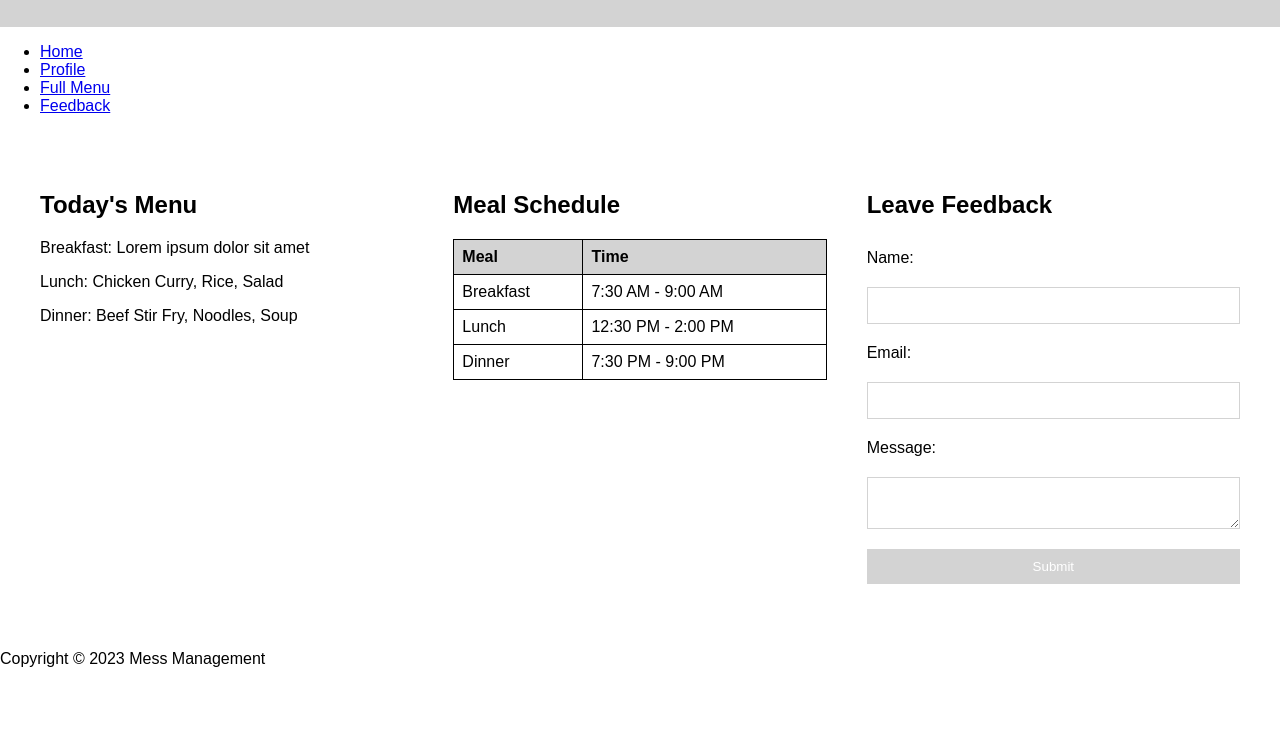
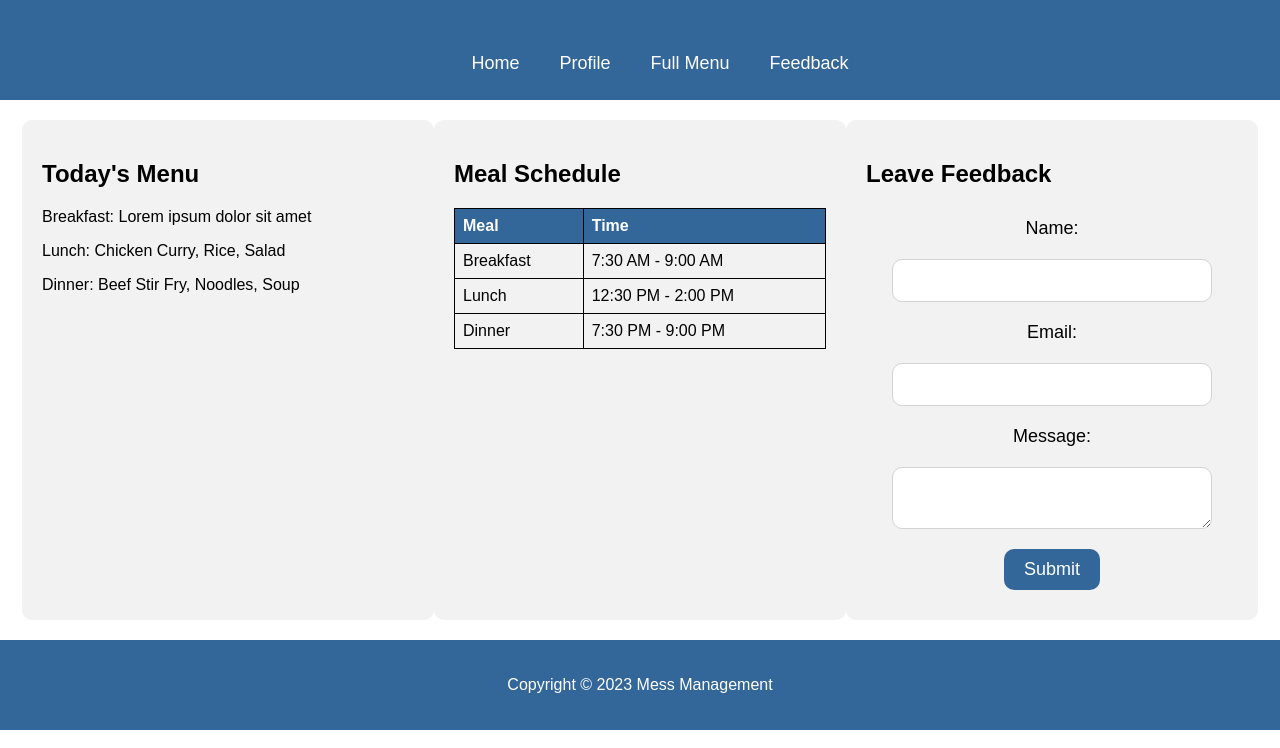
Before and after one commit to agrawald12/bytesd, a plain HTML site: page index.html in a window 1280 px wide. Shown: the part 93-841 px from the top of the page. Before the commit the page ends 800 px from the top, so only its background shows below. Drawn offline with Linux system fonts and the light colour scheme.

Commit message:
Update style.css

```diff
--- a/style.css
+++ b/style.css
@@ -4,9 +4,36 @@ body {
   }
 
   header {
-    background-color: lightgray;
+    background-color: #336699;
     padding: 20px;
     text-align: center;
+    color: white;
+  }
+
+  nav {
+    background-color: #336699;
+    display: flex;
+    justify-content: space-around;
+    padding: 10px;
+  }
+
+  nav a {
+    color: white;
+    text-decoration: none;
+    font-size: 18px;
+    padding: 10px 20px;
+    border-radius: 10px;
+    transition: all 0.5s ease;
+  }
+
+  nav a:hover {
+    background-color: white;
+    color: #336699;
+  }
+
+  nav ul {
+    display: flex;
+    list-style: none;
   }
 
   main {
@@ -16,8 +43,10 @@ body {
   }
 
   section {
-    width: 50%;
+    width: 30%;
     padding: 20px;
+    background-color: #f2f2f2;
+    border-radius: 10px;
   }
 
   table {
@@ -32,31 +61,47 @@ body {
   }
 
   th {
-    background-color: lightgray;
+    background-color: #336699;
+    color: white;
   }
 
   form {
     display: flex;
     flex-direction: column;
+    align-items: center;
   }
 
   label, input, select, textarea {
     margin: 10px 0;
+    font-size: 18px;
   }
 
   input[type="text"], input[type="email"], textarea {
     padding: 10px;
     border: 1px solid lightgray;
+    border-radius: 10px;
+    width: 80%;
   }
 
   input[type="submit"] {
-    background-color: lightgray;
+    background-color: #336699;
     color: white;
     padding: 10px 20px;
     border: none;
+    border-radius: 10px;
     cursor: pointer;
+    transition: all 0.5s ease;
+    font-size: 18px;
   }
 
   input[type="submit"]:hover {
-    background-color: gray;
+    background-color: white;
+    color: #336699;
   }
+
+  footer {
+    background-color: #336699;
+    padding: 20px;
+    text-align: center;
+    color: white;
+  }
```
